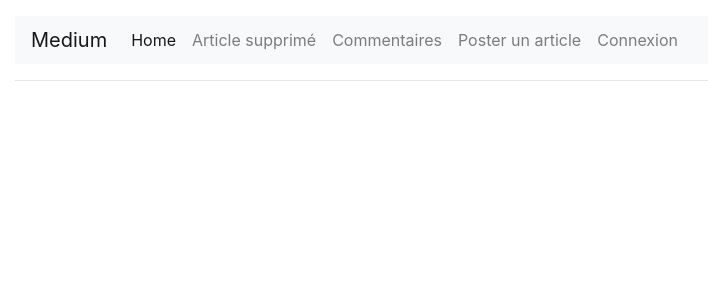
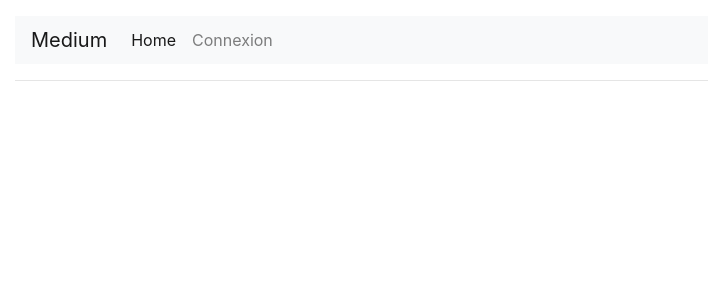
Before and after one commit to L4znet/Blog-MVC-POO, a PHP site: page / in a window 1280 px wide. Shown: the top 300 px of the page, without its empty margins (70-778 px from the left). Run offline with PHP 8.4, Linux system fonts and the light colour scheme; data that the repository does not hold is empty.

Commit message:
Affichage des liens uniquement quand on est connecté

```diff
--- a/views/layouts/header.php
+++ b/views/layouts/header.php
@@ -21,6 +21,7 @@
         <link rel="manifest" href="/docs/4.5/assets/img/favicons/manifest.json">
         <link rel="mask-icon" href="/docs/4.5/assets/img/favicons/safari-pinned-tab.svg" color="#563d7c">
         <link rel="icon" href="/docs/4.5/assets/img/favicons/favicon.ico">
+        <link rel='stylesheet' href='https://cdnjs.cloudflare.com/ajax/libs/font-awesome/5.15.1/css/all.min.css' />
         <meta name="msapplication-config" content="/docs/4.5/assets/img/favicons/browserconfig.xml">
         <meta name="theme-color" content="#563d7c">
         <!-- Custom styles for this template -->
@@ -40,25 +41,27 @@
                             <li class="nav-item active">
                                 <a class="nav-link" href="<?= BASE_URL ?>"> Home <span class="sr-only">(current)</span></a>
                             </li>
-                            <li class="nav-item">
-                                <a class="nav-link" href="<?= BASE_URL ?>/article/deleted">Article supprimé</a>
-                            </li>
-                            <li class="nav-item">
-                                <a class="nav-link" href="<?= BASE_URL ?>/article/comments">Commentaires</a>
-                            </li>
-                            <li class="nav-item">
-                                <a class="nav-link" href="<?= BASE_URL ?>/article/create">Poster un article</a>
-                            </li>
-
                             <?php
                                 if (isset($_SESSION['auth']['auth']) && $_SESSION['auth']['auth']) {
                                     echo '<li class="nav-item">
-                                        <a class="nav-link" href="'.BASE_URL.'/users/logout">Déconnexion</a>
-                                     </li>';
+                                <a class="nav-link" href="' .  BASE_URL . '/article/deleted">Article supprimé</a>
+                            </li>';
+                                    echo '<li class="nav-item">
+                                <a class="nav-link" href="' .  BASE_URL . '/article/comments">Commentaires</a>
+                            </li>';
+                                    echo '<li class="nav-item">
+                                <a class="nav-link" href="' .  BASE_URL . '/article/create">Poster un article</a>
+                            </li>';
+                                    echo '<li class="nav-item">
+                                <a class="nav-link" href="' .  BASE_URL . '/users/manage">Utilisateurs</a>
+                            </li>';
+                                    echo '<li class="nav-item">
+                                <a class="nav-link" href="'. BASE_URL .'/users/logout">Déconnexion</a>
+                            </li>';
                                 } else {
                                     echo '<li class="nav-item">
-                                        <a class="nav-link" href="'.BASE_URL.'/users/connect">Connexion</a>
-                                    </li>';
+                                <a class="nav-link" href="'. BASE_URL .'/users/connect">Connexion</a>
+                            </li>';
                                 }
 
                             ?>
```
